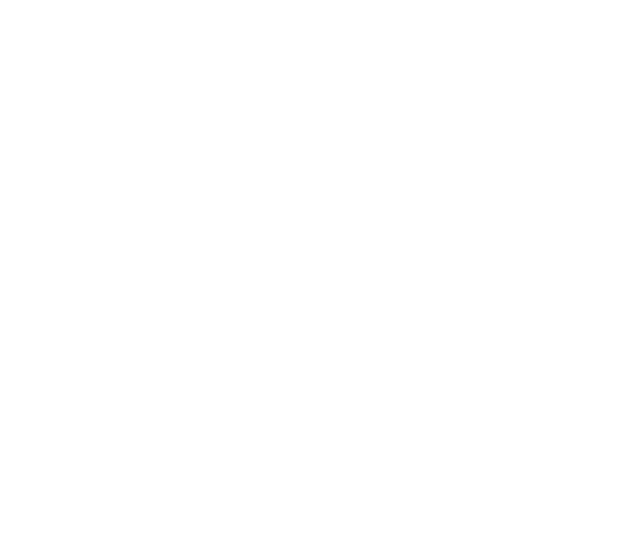
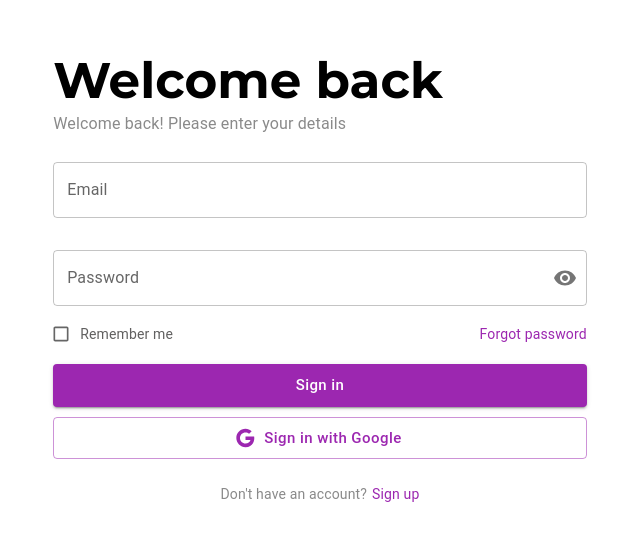
Before and after one commit to Dimokrati/Login_Register, a React (Create React App) app: page /login in a window 1280 px wide. Shown: the part 122-662 px from the top of the page, without its empty margins (0-640 px from the left). Built offline with nearby package versions, Linux system fonts and the light colour scheme.

Commit message:
Adding routes between login and register

```diff
--- a/package.json
+++ b/package.json
@@ -10,8 +10,10 @@
     "@testing-library/jest-dom": "^5.16.5",
     "@testing-library/react": "^13.4.0",
     "@testing-library/user-event": "^13.5.0",
+    "mui-image": "^1.0.7",
     "react": "^18.2.0",
     "react-dom": "^18.2.0",
+    "react-router-dom": "^6.10.0",
     "react-scripts": "5.0.1",
     "web-vitals": "^2.1.4"
   },
--- a/src/App.js
+++ b/src/App.js
@@ -1,12 +1,17 @@
-import LoginForm from "./components/LoginForm";
-import RegisterForm from "./components/RegisterForm";
+import React from "react";
+import { Routes, Route } from "react-router-dom";
+import Login from "./scenes/login/login";
+import Register from "./scenes/register/register";
+
+
 
 function App() {
   return (
     <div className="app">
-      {/* <RegisterForm /> */}
-      {/* <LoginForm /> */}
-
+      <Routes>
+        <Route path='/login' element={<Login />} />
+        <Route path="/register" element={<Register />} />
+      </Routes>
     </div>
   );
 }
--- a/src/components/LoginForm.jsx
+++ b/src/components/LoginForm.jsx
@@ -25,7 +25,7 @@
   return (
     <div>
         <Box sx={{
-                    width: '100vw',
+                    width: '50vw',
                     height: '100vh',
                     display: 'flex',
                     justifyContent: 'center',
@@ -98,7 +98,7 @@
                     />
                     <Link href='#' underline='none' color='secondary' variant='body2'>Forgot password</Link>
                 </Box>
-                <Button sx={{textTransform: 'unset', marginBottom:'10px'}} variant="contained"  color='secondary' size='large' fullWidth>Sign in</Button>
+                <Button sx={{textTransform: 'unset', marginBottom:'10px'}}  variant="contained"  color='secondary' size='large' fullWidth>Sign in</Button>
                 <Button
                     sx={{textTransform: 'unset', marginBottom:'25px'}}
                     variant="outlined"
@@ -112,7 +112,7 @@
                     sx={{display:'flex', gap:'5px'}}
                 >
                     <Typography sx={{color: '#8a8a8a'}} variant='body2'>Don't have an account?</Typography>
-                    <Link href='#' underline='none' color='secondary' variant='body2'>Sign up</Link>
+                    <Link href='/register'  underline='none' color='secondary' variant='body2'>Sign up</Link>
                 </Box>
             </Box>
 
--- a/src/components/RegisterForm.jsx
+++ b/src/components/RegisterForm.jsx
@@ -20,10 +20,11 @@
 const RegisterForm = () => {
     const [showPassword, setShowPassword] = useState(false);
     const handleClickShowPassword = () => setShowPassword((showPassword) => !showPassword);
+
   return (
     <div>
          <Box sx={{
-                    width: '100vw',
+                    width: '50vw',
                     height: '100vh',
                     display: 'flex',
                     justifyContent: 'center',
@@ -130,7 +131,7 @@
             <Box
                 sx={{display:'flex', gap:'5px'}}>
                 <Typography sx={{color: '#8a8a8a'}} variant='body2'>Already have an account?</Typography>
-                <Link href='#' underline='none' color='secondary' variant='body2'>Sign in</Link>
+                <Link href='/login' underline='none' color='secondary' variant='body2'>Sign in</Link>
             </Box>
       </Box>
       </Box>
--- a/src/index.js
+++ b/src/index.js
@@ -1,5 +1,6 @@
 import React from 'react';
 import ReactDOM from 'react-dom/client';
+import { BrowserRouter } from "react-router-dom";
 import './index.css';
 import App from './App';
 
@@ -7,6 +8,8 @@
 const root = ReactDOM.createRoot(document.getElementById('root'));
 root.render(
   <React.StrictMode>
-    <App />
+    <BrowserRouter>
+      <App />
+    </BrowserRouter>
   </React.StrictMode>
 );
--- a/src/scenes/login/login.jsx
+++ b/src/scenes/login/login.jsx
@@ -0,0 +1,25 @@
+import React from 'react';
+import LoginForm from '../../components/LoginForm';
+import {Grid} from "@mui/material";
+import {Image} from "mui-image";
+
+const login = () => {
+    return (
+        <div className="login">
+          <Grid container >
+            <Grid item xs={6}>
+              <LoginForm />
+            </Grid>
+            <Grid item xs={6}>
+              <Image
+                src="https://images.unsplash.com/photo-1582769923195-c6e60dc1d8dc?ixlib=rb-4.0.3&ixid=MnwxMjA3fDB8MHxzZWFyY2h8OHx8cHVycGxlfGVufDB8fDB8fA%3D%3D&w=1000&q=80" height='100vh'
+                width='50vw'
+                duration={1000}/>
+            </Grid>
+          </Grid>
+        </div>
+      );
+    }
+
+
+export default login
--- a/src/scenes/register/register.jsx
+++ b/src/scenes/register/register.jsx
@@ -0,0 +1,24 @@
+import React from 'react'
+import RegisterForm from '../../components/RegisterForm';
+import {Grid} from "@mui/material";
+import {Image} from "mui-image";
+
+const register = () => {
+  return (
+       <div className="register">
+          <Grid container >
+            <Grid item xs={6}>
+              <RegisterForm />
+            </Grid>
+            <Grid item xs={6}>
+              <Image
+                src="https://images.unsplash.com/photo-1582769923195-c6e60dc1d8dc?ixlib=rb-4.0.3&ixid=MnwxMjA3fDB8MHxzZWFyY2h8OHx8cHVycGxlfGVufDB8fDB8fA%3D%3D&w=1000&q=80" height='100vh'
+                width='50vw'
+                duration={1000}/>
+            </Grid>
+          </Grid>
+        </div>
+      );
+}
+
+export default register
```
Also changed, not shown: 1 other file (tests, documents, lock files or other folders).
